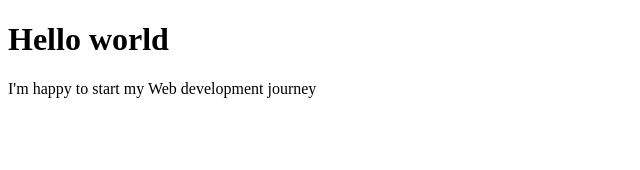
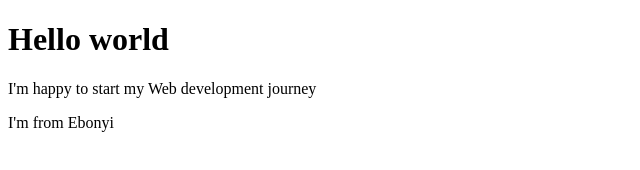
Before and after one commit to Dinduude/blessing, a plain HTML site: page index.html in a window 1280 px wide. Shown: the whole page, without its empty margins (0-640 px from the left). Drawn offline with Linux system fonts and the light colour scheme.

Commit message:
added another paragragh

```diff
--- a/index.html
+++ b/index.html
@@ -8,5 +8,6 @@
 <body>
     <h1>Hello world</h1>
     <p>I'm happy to start my Web development journey</p>
+    <p>I'm from Ebonyi</p>
 </body>
 </html>
```
